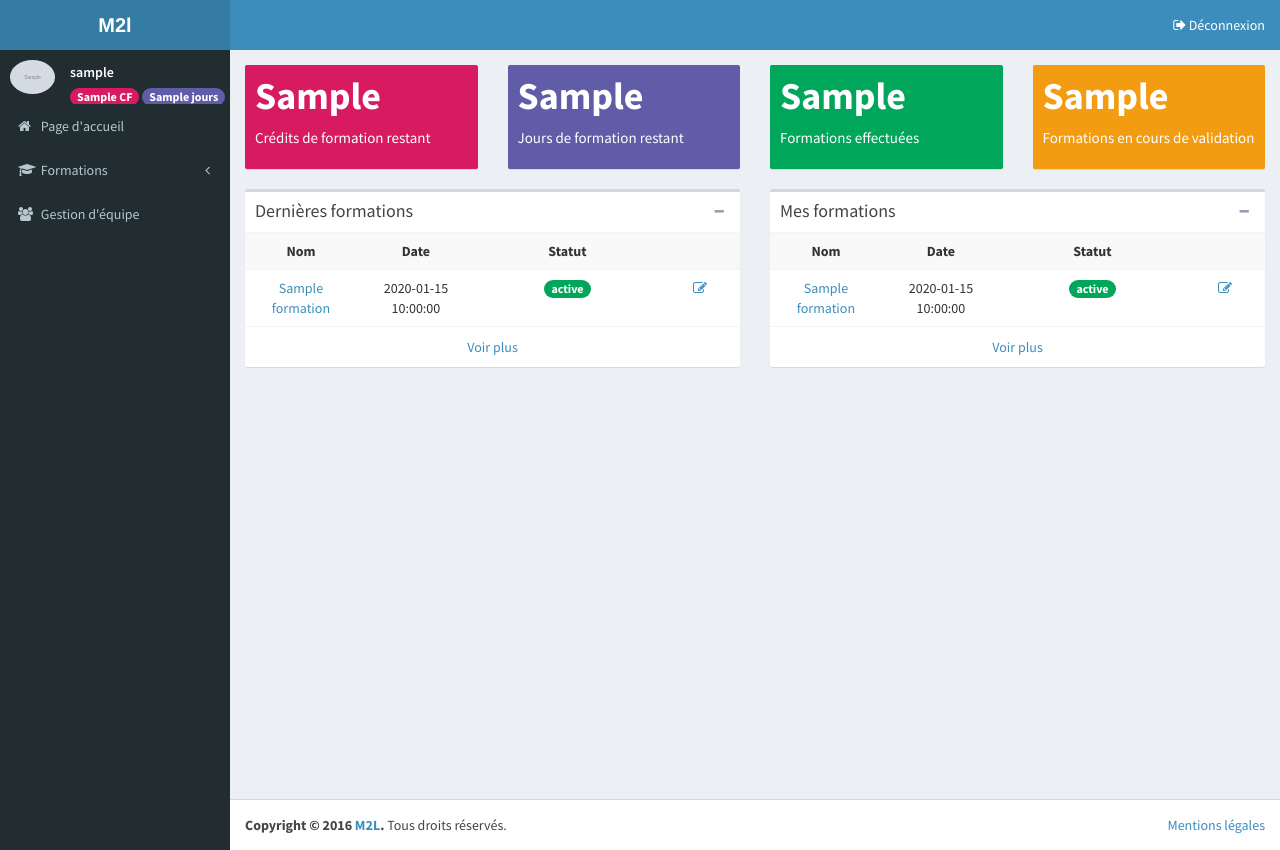
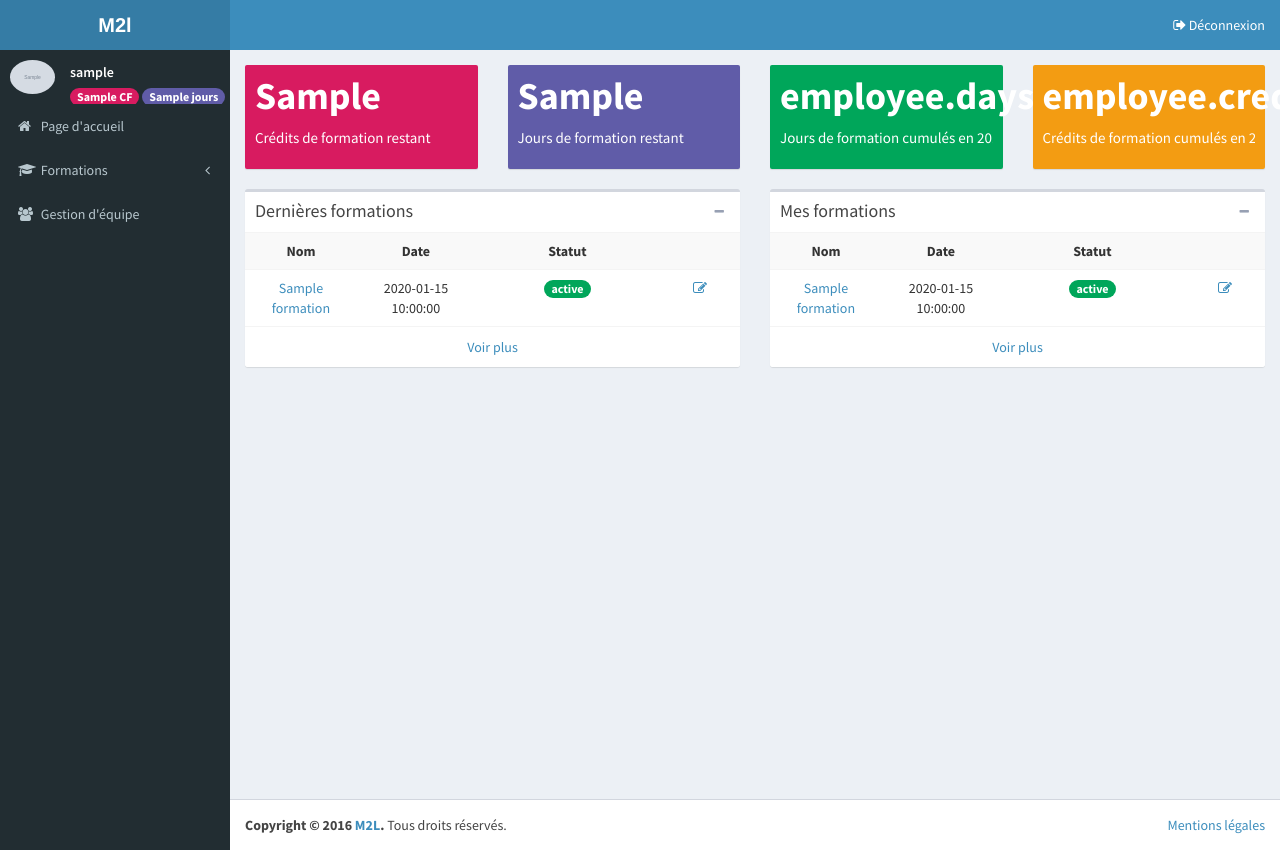
Before and after one commit to JnKollo/m2l, a PHP site: template MaisonDesLigues/Views/Home/home.html.twig in a window 1280 px wide. Run offline with PHP 8.4, Linux system fonts and the light colour scheme; the template is opened without the code that fills it: most values are stand-ins (such as "Sample title", 1, 10 or a date in 2020); grey boxes marked "Sample" are stand-in pictures; some libraries are stand-ins or nearby versions.

Commit message:
master: ajout d'un message si la liste de formation est vide

```diff
--- a/MaisonDesLigues/Views/Blocks/Search/queryForm.html.twig
+++ b/MaisonDesLigues/Views/Blocks/Search/queryForm.html.twig
@@ -10,9 +10,11 @@
                     <div class="col-xs-6 col-xs-offset-3">
                         <form action="index.php?controller=search&action=result" method="post">
                             <div class="form-group has-feedback">
-                                <input type="text" class="form-control" placeholder="Nom de la formation" name="name">
+                                <label for="name">Nom de la formation: </label>
+                                <input type="text" class="form-control" name="name">
                             </div>
                             <div class="form-group has-feedback">
+                                <label for="date">Date de la formation: </label>
                                 <input type="date" class="form-control" name="days">
                             </div>
                             <div class="form-group has-feedback">
--- a/MaisonDesLigues/Views/Formation/list_formations.html.twig
+++ b/MaisonDesLigues/Views/Formation/list_formations.html.twig
@@ -50,6 +50,10 @@
                                             <td><a><i class="fa fa-fw fa-pencil-square-o"></i></a></td>
                                         </tr>
                                     {% endfor %}
+                                {% else %}
+                                    <tr>
+                                        <td colspan="7">Aucune formation demandée</td>
+                                    </tr>
                                 {% endif %}
                             </table>
                         </div>
--- a/MaisonDesLigues/Views/Home/home.html.twig
+++ b/MaisonDesLigues/Views/Home/home.html.twig
@@ -39,8 +39,14 @@
                     <!-- small box -->
                     <div class="small-box bg-green">
                         <div class="inner">
-                            <h3>{{ employee.performedFormations }}</h3>
-                            <p>Formations effectuées</p>
+                            <h3>
+                                {% if employee.daysAccumulated is not null%}
+                                    employee.daysAccumulated
+                                {% else %}
+                                    0
+                                {% endif %}
+                            </h3>
+                            <p>Jours de formation cumulés en {{ "now"|date('Y') }}</p>
                         </div>
                     </div>
                 </div>
@@ -49,8 +55,14 @@
                     <!-- small box -->
                     <div class="small-box bg-yellow">
                         <div class="inner">
-                            <h3>{{ employee.pendingFormations }}</h3>
-                            <p>Formations en cours de validation</p>
+                            <h3>
+                                {% if employee.creditsAccumulated is not null%}
+                                    employee.creditsAccumulated
+                                {% else %}
+                                    0
+                                {% endif %}
+                            </h3>
+                            <p>Crédits de formation cumulés en {{ "now"|date('Y') }}</p>
                         </div>
                     </div>
                 </div>
@@ -130,6 +142,10 @@
                                                 <td><a><i class="fa fa-fw fa-pencil-square-o"></i></a></td>
                                             </tr>
                                         {% endfor %}
+                                    {% else %}
+                                        <tr>
+                                            <td colspan="4" >Aucune formation en cours</td>
+                                        </tr>
                                     {% endif %}
                                 </table>
                             </table>
--- a/MaisonDesLigues/Views/Search/result.html.twig
+++ b/MaisonDesLigues/Views/Search/result.html.twig
@@ -25,7 +25,7 @@
                             <th style="width: 185px">Statut</th>
                             <th style="width: 80px"></th>
                         </tr>
-                        {% if formations is not null %}
+                        {% if formations is not empty %}
                             {% for formation in formations %}
                                 <tr>
                                     <td><a href="index.php?controller=formation&action=show&id={{ formation.id }}">{{ formation.name }}</a></td>
@@ -42,6 +42,10 @@
                                     <td><a><i class="fa fa-fw fa-pencil-square-o"></i></a></td>
                                 </tr>
                             {% endfor %}
+                        {% else%}
+                            <tr>
+                                <td colspan="7">Aucune formation trouvée</td>
+                            </tr>
                         {% endif %}
                     </table>
                 </div>
```
Also changed, not shown: MaisonDesLigues/Controller/HomeController.php (+6 -1 lines), MaisonDesLigues/Model/Entity/Employee.php (+18 -0 lines).
